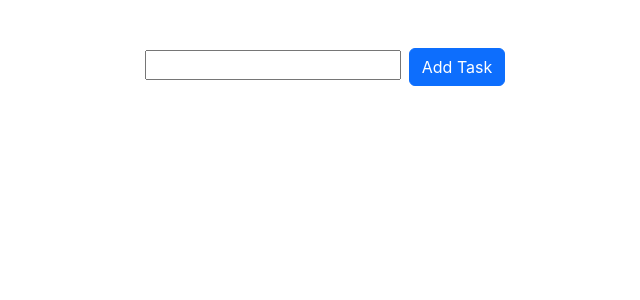
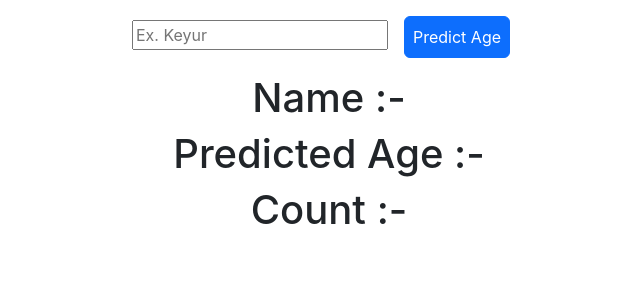
Before and after one commit to Keyur1284/Learning-React-JS, a React (Create React App) app: page / in a window 1280 px wide. Shown: the top 300 px of the page, without its empty margins (311-951 px from the left). Built offline with nearby package versions, Linux system fonts and the light colour scheme.

Commit message:
Made an age predictor via fetching data from API

```diff
--- a/package.json
+++ b/package.json
@@ -9,6 +9,7 @@
     "@testing-library/jest-dom": "^5.16.5",
     "@testing-library/react": "^13.4.0",
     "@testing-library/user-event": "^13.5.0",
+    "axios": "^1.2.2",
     "react": "^18.2.0",
     "react-dom": "^18.2.0",
     "react-scripts": "5.0.1",
--- a/src/App.js
+++ b/src/App.js
@@ -1,59 +1,35 @@
 /* eslint-disable no-unused-vars */
 import "./App.css";
-import React, { useState } from "react";
-import { Task } from "./Task";
+import React, { useEffect, useState } from "react";
+import Axios from "axios"
+
 
 function App() {
-  const [toDoList, setToDoList] = useState([]);
-  const [newTask, setNewTask] = useState("");
 
-  const handleChange = (event) => {
-      setNewTask(event.target.value);
-  }
+  const [user, setUser] = useState("");
+  const [predictedAge, setPredictedAge] = useState(null);
 
-  const addTask = () => {
-    const task = {
+  const predictor = () => {
 
-      id: toDoList.length === 0 ? 1 : toDoList[toDoList.length - 1].id + 1,
-      name: newTask,
-      status: false,
-    };
-    setToDoList( [...toDoList, task]);
-  }
-
-  const deleteTask = (id) => {
-    setToDoList(toDoList.filter((task) => task.id !== id));
-  }
-
-  const completeTask = (id) => {
-    setToDoList(toDoList.map((task) => {
-      if(task.id === id)
-      {
-        return {...task, status: true};
-      }
-
-      else
-      {
-        return task;
-      }
-    }))
-  }
+    Axios.get(`https://api.agify.io/?name=${user}`).then((res) => {
+      setPredictedAge(res.data);
+    });
+  };
 
   return (
-    <div className="App">
-      <div className="addTask m-5">
-        <input onChange = {handleChange} />
-        <button className="mx-2 btn btn-primary" onClick={addTask}>Add Task</button>
+    <div className="App container">
+
+      <input placeholder="Ex. Keyur" onChange={(event) => setUser(event.target.value)} />
+      <button className="btn btn-primary m-3 p-2" onClick={predictor}> Predict Age </button>
+
+      <h1>Name :- {predictedAge?.name}</h1>
+      <h1>Predicted Age :- {predictedAge?.age}</h1>
+      <h1>Count :- {predictedAge?.count}</h1>
+
+      <div>
+
       </div>
-      <div className="list">
-        {
-          toDoList.map((task) => {
-            return (
-              <Task name={task.name} id={task.id} status={task.status} deleteTask={deleteTask} completeTask={completeTask} />
-            );
-          })
-        }
-      </div>
+
     </div>
   );
 }
--- a/src/index.js
+++ b/src/index.js
@@ -6,9 +6,9 @@ import reportWebVitals from './reportWebVitals';
 
 const root = ReactDOM.createRoot(document.getElementById('root'));
 root.render(
-  <React.StrictMode>
+  // <React.StrictMode>
     <App />
-  </React.StrictMode>
+  // </React.StrictMode>
 );
 
 // If you want to start measuring performance in your app, pass a function
```
Also changed, not shown: src/Text.js (added, +23 -0 lines), 1 other file (tests, documents, lock files or other folders).
